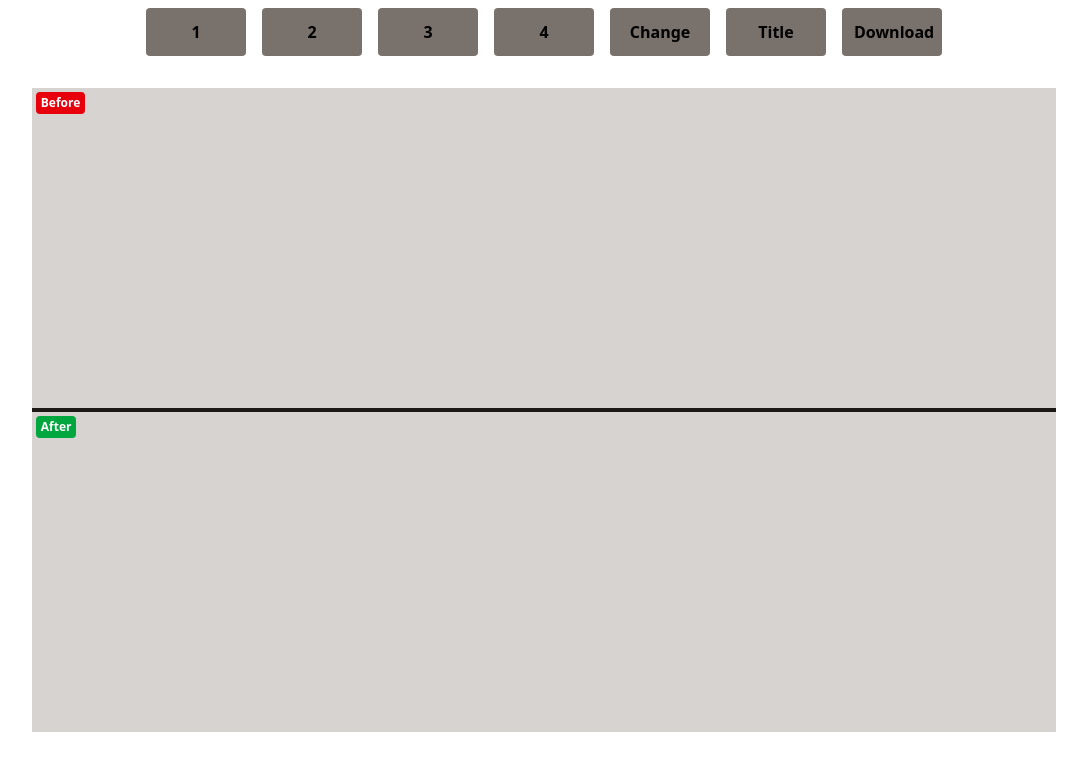
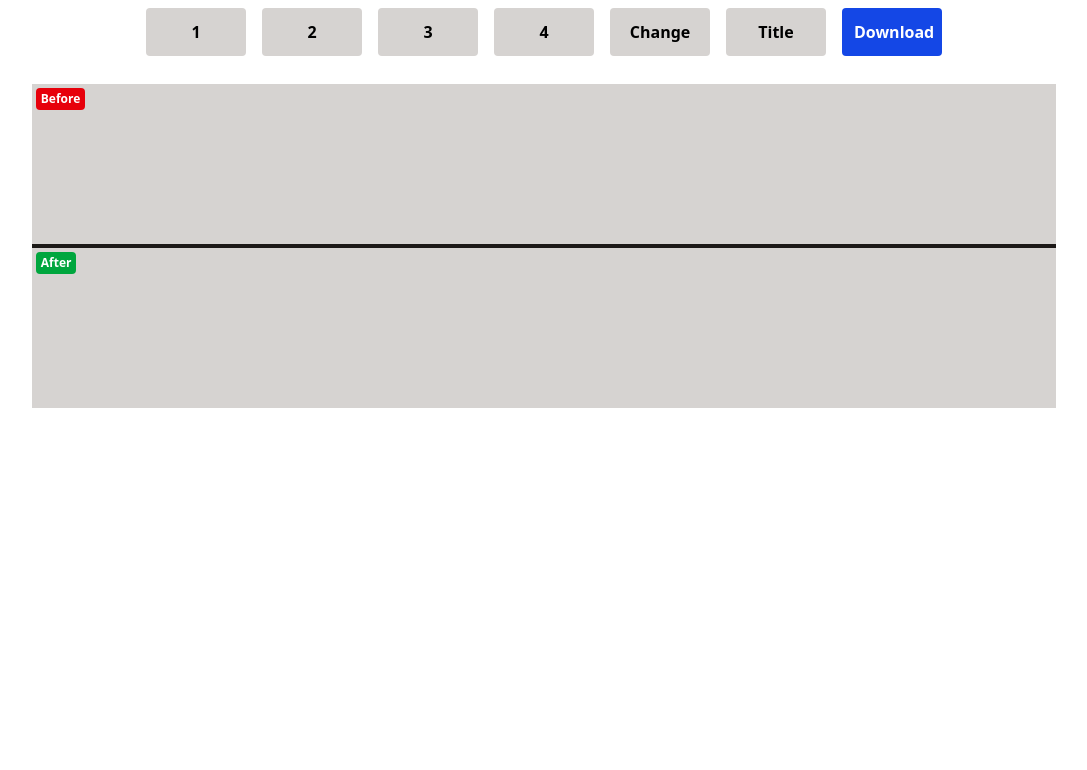
Before and after one commit to aung-myat76/activity-maker, a React (Vite) app: page / in a window 1280 px wide. Shown: the top 770 px of the page, without its empty margins (96-1183 px from the left). Built offline with nearby package versions, Linux system fonts and the light colour scheme.

Commit message:
fix style

```diff
--- a/src/components/Button.jsx
+++ b/src/components/Button.jsx
@@ -1,10 +1,15 @@
 import React from "react";
 
-const Button = ({ children, ...othersProps }) => {
-    const primaryCls =
-        "p-3 m-2 w-[100px] rounded bg-stone-500 font-bold cursor-pointer";
+import clsx from "clsx";
+import { twMerge } from "tailwind-merge";
+
+const Button = ({ children, addCls = "", ...othersProps }) => {
+    const baseCls =
+        "p-3 m-2 w-[100px] bg-stone-300 rounded font-bold cursor-pointer";
+
+    const finalCls = twMerge(clsx(baseCls, addCls));
     return (
-        <button {...othersProps} className={primaryCls}>
+        <button {...othersProps} className={finalCls}>
             {children}
         </button>
     );
--- a/src/components/Collage.jsx
+++ b/src/components/Collage.jsx
@@ -114,21 +114,26 @@ const Collage = () => {
     const finalCls = clsx(baseCls, selectedLayout.layout);
 
     return (
-        <div className="flex flex-col items-center justify-center gap-4">
-            <div>
+        <div className="flex flex-col items-center justify-center gap-3">
+            <div className="flex items-center justify-center flex-wrap">
                 <Button onClick={() => setTotalImage("one")}>1</Button>
                 <Button onClick={() => setTotalImage("two")}>2</Button>
                 <Button onClick={() => setTotalImage("three")}>3</Button>
                 <Button onClick={() => setTotalImage("fourth")}>4</Button>
                 <Button onClick={() => changeLayout()}>Change</Button>
                 <Button onClick={() => handleAddTitle()}>Title</Button>
-                <Button onClick={handleImgDownload}>Download</Button>
+                <Button
+                    onClick={handleImgDownload}
+                    addCls="bg-blue-700 text-white"
+                >
+                    Download
+                </Button>
             </div>
             <div ref={imgRef} className="bg-white p-2">
                 <div>
                     {addHeader ? (
                         <input
-                            className="my-3 w-[100%] border-b-2 font-bold text-xl border-stone-900 focus:outline-none"
+                            className="my-3 w-[100%] border-b-2 font-bold text-md border-stone-900 focus:outline-none"
                             onChange={(e) => setTitle(e.target.value)}
                             value={title}
                         />
--- a/src/components/Image.jsx
+++ b/src/components/Image.jsx
@@ -4,7 +4,7 @@ import clsx from "clsx";
 
 const Image = ({ col, label }) => {
     const [image, setImage] = useState(null);
-    const baseCls = "bg-stone-300 relative min-h-[40vh]";
+    const baseCls = "bg-stone-300 relative min-h-[20vh]";
     const baseBadge =
         "text-white text-xs font-bold rounded-sm absolute top-1 left-1 px-[.3rem] py-[.2rem] z-100";
 
@@ -60,7 +60,7 @@ const Image = ({ col, label }) => {
                     className="hidden w-[100%] object-cover overflow-hidden"
                 />
                 {image && (
-                    <div className="size-full">
+                    <div className="size-full overflow-hidden">
                         <img
                             src={image}
                             alt="preview"
```
